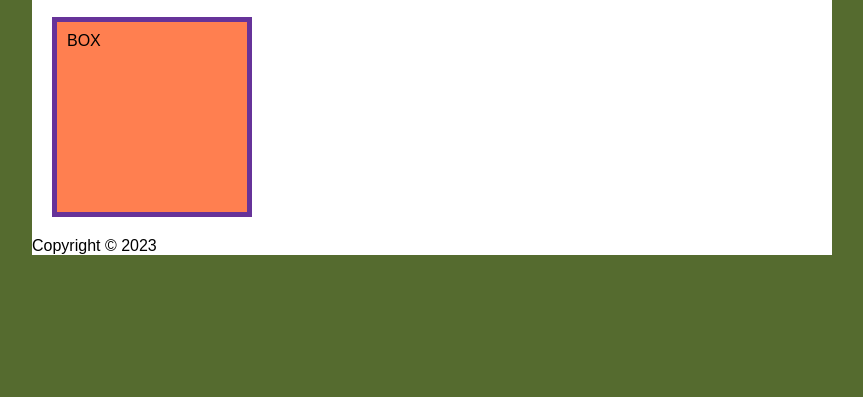
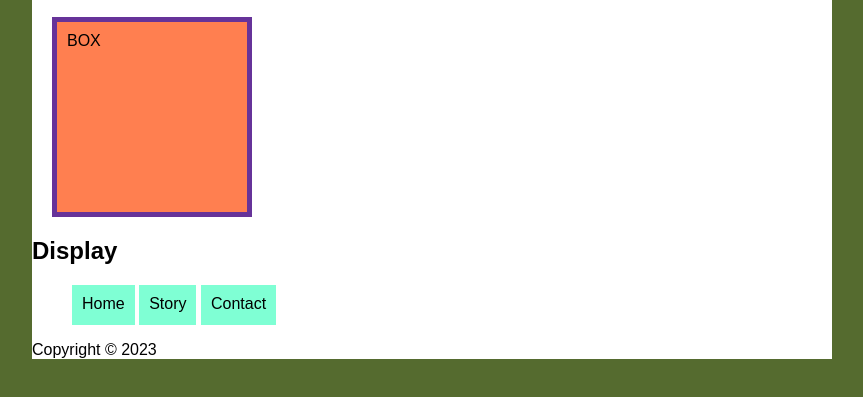
Before and after one commit to BryceDesrochers91/week_7, a plain HTML site: page index.html in a window 1280 px wide. Shown: the part 111-508 px from the top of the page, without its empty margins (208-1071 px from the left). Drawn offline with Linux system fonts and the light colour scheme.

Commit message:
Adds Display and put anchors inline.

```diff
--- a/css/main.css
+++ b/css/main.css
@@ -23,3 +23,9 @@ body {
     border: 5px solid rebeccapurple;
     margin: 20px;
 }
+.display li {
+    background-color: aquamarine;
+    display: inline-block;
+    padding: 10px;
+    height: 40px;
+}
--- a/index.html
+++ b/index.html
@@ -16,6 +16,15 @@
             <h2>Box Model</h2>
             <div class="bm-demo">BOX</div>
         </section>
+        <section class="display">
+          <h2>Display</h2>
+          <ul>
+            <li><a href="#"></a> Home </a></li>
+            <li><a href="#"></a> Story </a></li>
+            <li><a href="#"></a> Contact </a></li>
+
+          </ul>
+        </section>
         <footer>
             <p>Copyright &copy; 2023</p>
         </footer>
```
